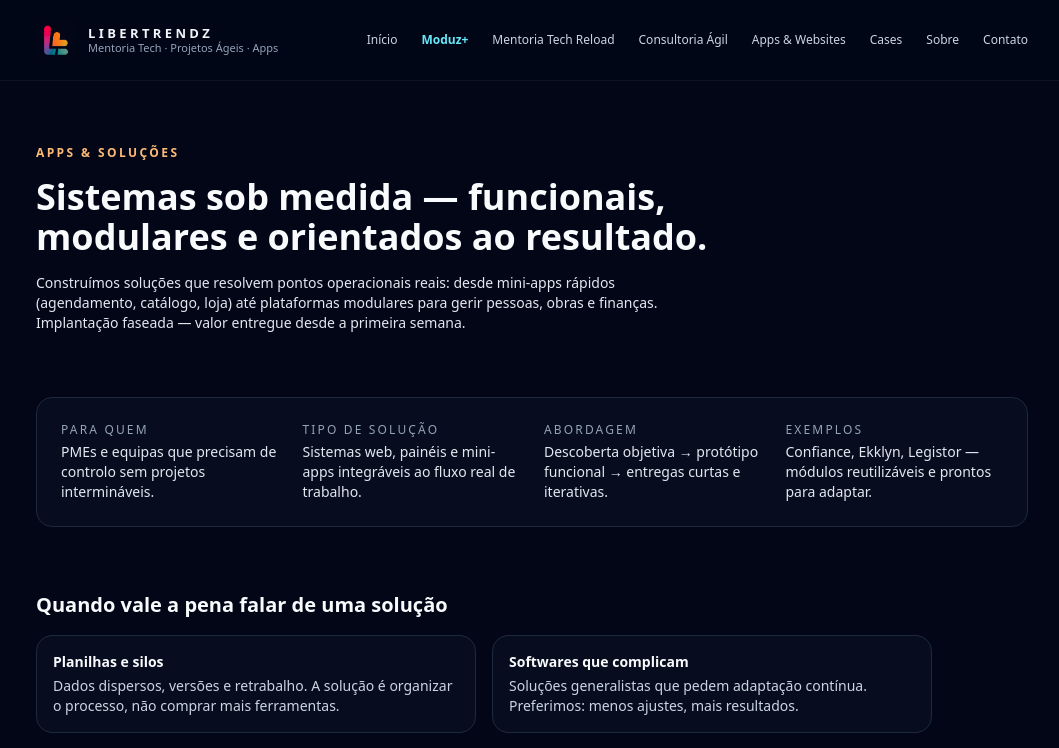
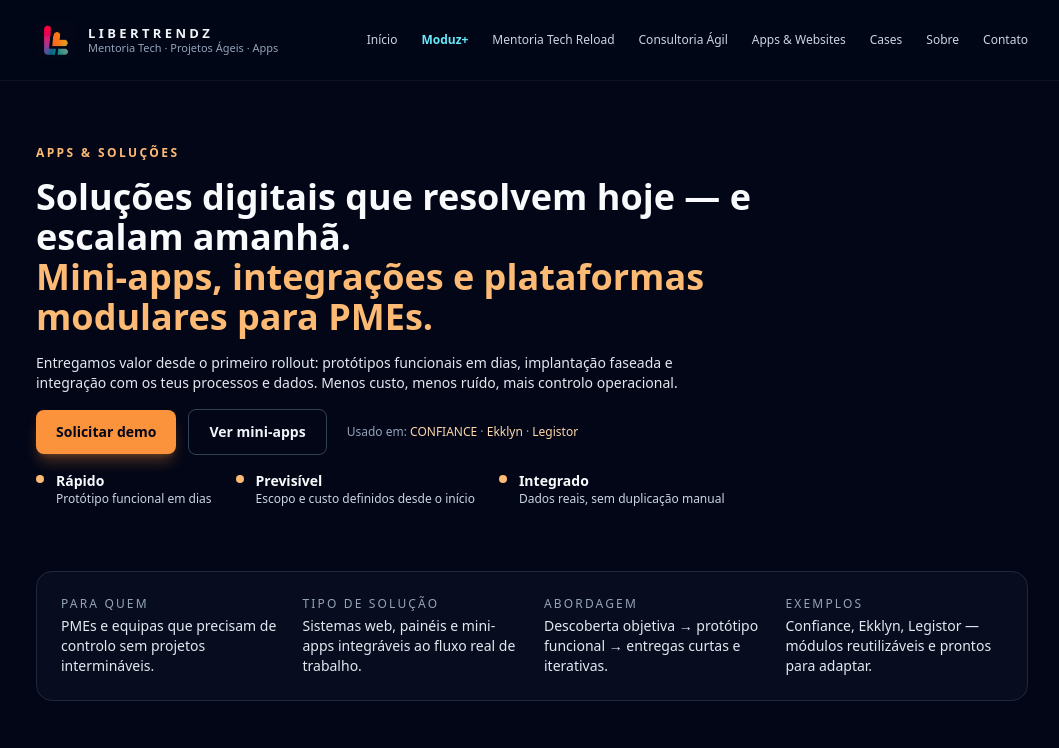
Before and after one commit to libertrendz/libertrendz-site, a Next.js app: page /apps in a window 1280 px wide. Shown: the top 748 px of the page, without its empty margins (108-1167 px from the left). Built offline with nearby package versions, Linux system fonts and the light colour scheme.

Commit message:
Atualizar o page.tsx

```diff
--- a/app/apps/page.tsx
+++ b/app/apps/page.tsx
@@ -4,18 +4,81 @@ export default function AppsPage(): JSX.Element {
   return (
     <main className="min-h-[calc(100vh-5rem)] bg-slate-950 text-slate-50">
       <section className="container-page py-12 lg:py-16 space-y-16">
-        {/* HERO */}
+        {/* HERO (ATUALIZADO) */}
         <div className="max-w-3xl space-y-4">
           <p className="text-xs font-semibold uppercase tracking-[0.2em] text-accent-400">
             Apps & Soluções
           </p>
+
           <h1 className="text-3xl font-bold leading-tight md:text-4xl">
-            Sistemas sob medida — funcionais, modulares e orientados ao resultado.
+            Soluções digitais que resolvem hoje — e escalam amanhã.
+            <span className="block text-accent-400">
+              Mini-apps, integrações e plataformas modulares para PMEs.
+            </span>
           </h1>
+
           <p className="text-sm text-slate-200 max-w-2xl">
-            Construímos soluções que resolvem pontos operacionais reais: desde mini-apps rápidos (agendamento, catálogo, loja)
-            até plataformas modulares para gerir pessoas, obras e finanças. Implantação faseada — valor entregue desde a primeira semana.
+            Entregamos valor desde o primeiro rollout: protótipos funcionais em
+            dias, implantação faseada e integração com os teus processos e dados.
+            Menos custo, menos ruído, mais controlo operacional.
           </p>
+
+          <div className="mt-6 flex flex-wrap items-center gap-3">
+            <a
+              href="/contato"
+              className="inline-flex items-center justify-center rounded-lg bg-accent-500 px-5 py-3 text-sm font-semibold text-slate-950 shadow-lg shadow-accent-500/30 transition hover:bg-accent-400"
+            >
+              Solicitar demo
+            </a>
+
+            <a
+              href="#mini-apps"
+              className="inline-flex items-center justify-center rounded-lg border border-slate-700 px-5 py-3 text-sm font-semibold text-slate-100 transition hover:border-slate-500 hover:bg-slate-900/60"
+            >
+              Ver mini-apps
+            </a>
+
+            <span className="ml-2 hidden text-xs text-slate-400 md:inline">
+              Usado em:{" "}
+              <a href="/cases#confiance" className="text-accent-300 hover:underline">
+                CONFIANCE
+              </a>{" "}
+              ·{" "}
+              <a href="/cases#ekklyn" className="text-accent-300 hover:underline">
+                Ekklyn
+              </a>{" "}
+              ·{" "}
+              <a href="/cases#legistor" className="text-accent-300 hover:underline">
+                Legistor
+              </a>
+            </span>
+          </div>
+
+          <div className="mt-4 flex flex-col gap-2 text-sm text-slate-300 sm:flex-row sm:items-center sm:gap-6">
+            <div className="flex items-start gap-3">
+              <div className="mt-1 h-2 w-2 rounded-full bg-accent-400" />
+              <div>
+                <div className="font-semibold text-slate-50">Rápido</div>
+                <div className="text-xs text-slate-300">Protótipo funcional em dias</div>
+              </div>
+            </div>
+
+            <div className="flex items-start gap-3">
+              <div className="mt-1 h-2 w-2 rounded-full bg-accent-400" />
+              <div>
+                <div className="font-semibold text-slate-50">Previsível</div>
+                <div className="text-xs text-slate-300">Escopo e custo definidos desde o início</div>
+              </div>
+            </div>
+
+            <div className="flex items-start gap-3">
+              <div className="mt-1 h-2 w-2 rounded-full bg-accent-400" />
+              <div>
+                <div className="font-semibold text-slate-50">Integrado</div>
+                <div className="text-xs text-slate-300">Dados reais, sem duplicação manual</div>
+              </div>
+            </div>
+          </div>
         </div>
 
         {/* RESUMO EM CARDS */}
@@ -86,7 +149,7 @@ export default function AppsPage(): JSX.Element {
         </div>
 
         {/* MINI-APPS & AUTOMAÇÃO */}
-        <div className="space-y-4">
+        <div id="mini-apps" className="space-y-4">
           <h2 className="text-xl font-semibold text-slate-50">Mini-apps & automação — exemplos práticos</h2>
           <p className="text-sm text-slate-200 max-w-3xl">
             Soluções entregues rapidamente para problemas concretos, integráveis ao sistema principal.
```
